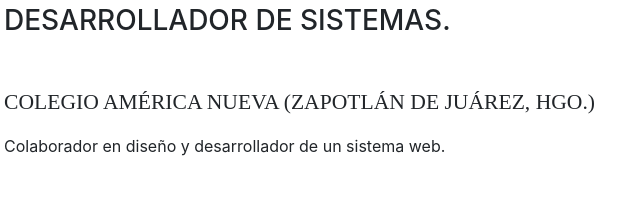
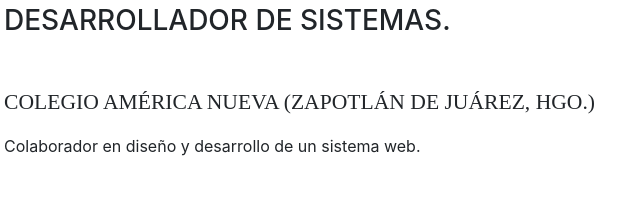
Before and after one commit to gmisael/cv-Misael, a website with bundled scripts: page index.html in a window 1280 px wide. Shown: the part 1100-1319 px from the top of the page, 316-956 px from the left. Built offline with nearby package versions, Linux system fonts and the light colour scheme; a web font is replaced by a local one.

Commit message:
Update index.html

```diff
--- a/index.html
+++ b/index.html
@@ -104,7 +104,7 @@
               <h3 class="mb-5">Desarrollador de sistemas.</h3>
               <div class="subheading mb-3">Colegio América Nueva (Zapotlán de Juárez, HGO.) </div>
               <p>
-                Colaborador en diseño y desarrollador de un sistema web.
+                Colaborador en diseño y desarrollo de un sistema web.
               </p>
             </div>
             <div class="resume-date text-md-right">
```
